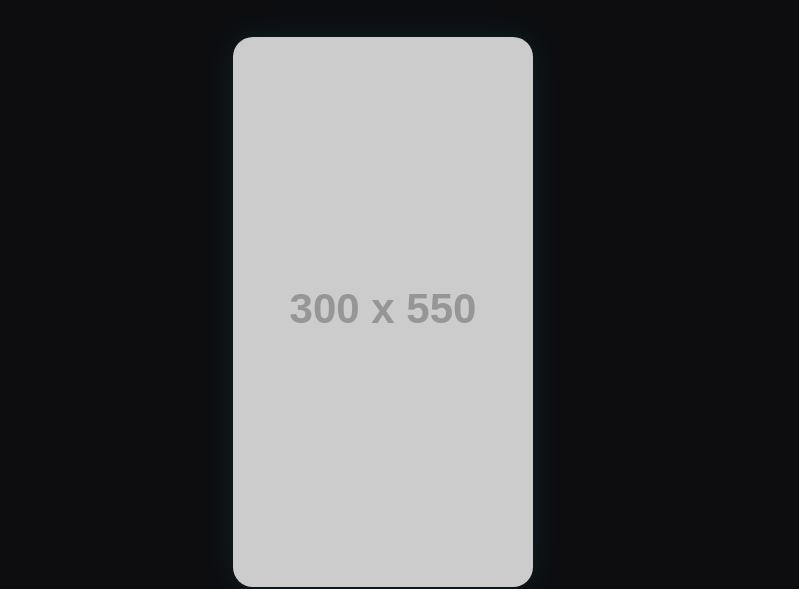
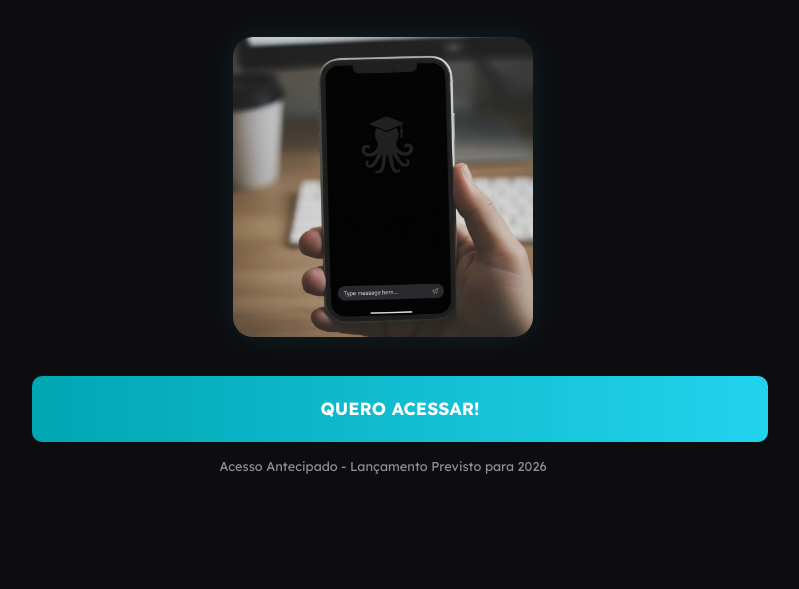
Before and after one commit to IsaacRop/T.E.O.LP, a plain HTML site: page Index.html in a window 1280 px wide. Shown: the part 215-804 px from the top of the page, without its empty margins (257-1056 px from the left). Drawn offline with Linux system fonts and the light colour scheme; placeholder pictures from the web are drawn by us; a web font is replaced by a local one.

Commit message:
fix - copy

```diff
--- a/Index.html
+++ b/Index.html
@@ -35,10 +35,10 @@ src="https://www.facebook.com/tr?id=1229355285899844&ev=PageView&noscript=1"
         <h1>Passe no ENEM sem surtar com os estudos.</h1>
         <p>TEO é o primeiro tutor de IA que age como um personal trainer nos estudos. Ele etendende seu modo de aprendizado e se adapta para te ensinar da melhor forma.</p>
 
-        <img class="mockup-celular" src="https://via.placeholder.com/300x550" alt="Mockup do chat do TEO em um celular">
+        <img class="mockup-celular" src="/gemini-watermark-removed-1761256064927.png" alt="Mockup do chat do TEO em um celular">
 
-        <a href="form.html" id="cta-assinar-agora">QUERO MEU PLANO DE APROVAÇÃO</a>
-        <p class="cta-note">Garanta acesso grátis no lançamento.</p>
+        <a href="form.html" id="cta-assinar-agora">QUERO ACESSAR!</a>
+        <p class="cta-note">Acesso Antecipado - Lançamento Previsto para 2026</p>
     </header>
 
     <main>
@@ -83,12 +83,12 @@ src="https://www.facebook.com/tr?id=1229355285899844&ev=PageView&noscript=1"
             <h2>O que os futuros aprovados estão dizendo:</h2>
 
             <blockquote>
-                <p>“A ideia de uma IA é exatamente o que eu preciso pra parar de enrolar. Já quero!”</p>
+                <p>“A ideia de um Tutor IA é exatamente o que eu preciso. Já quero!”</p>
                 <cite>— Gabriel M., Vestibulando de Medicina</cite>
             </blockquote>
 
             <blockquote>
-                <p>“Finalmente alguém entendeu que cada pessoa aprende de um jeito. Ter um tutor que se adapta ao meu ritmo seria uma virada de jogo.”</p>
+                <p>“Finalmente alguém entendeu que cada pessoa aprende de um jeito. Ter um tutor que se adapta ao meu ritmo seria essencial.”</p>
                 <cite>— Juliana R., Estudante do Ensino Médio</cite>
             </blockquote>
         </section>
@@ -97,7 +97,7 @@ src="https://www.facebook.com/tr?id=1229355285899844&ev=PageView&noscript=1"
             <h2>Sua Vaga na Universidade Está a um Clique de Distância.</h2>
             <p>Deixe a procrastinação pros seus concorrentes. Faça parte do grupo exclusivo de estudantes que terá acesso antecipado ao TEO e garanta acesso grátis no lançamento. O risco é zero.</p>
             <br>
-            <a href="form.html" id="cta-assinar-agora">QUERO MEU PLANO DE APROVAÇÃO</a>
+            <a href="form.html" id="cta-assinar-agora">QUERO ACESSAR!</a>
         </section>
     </main>
 
```
Also changed, not shown: gemini-watermark-removed-1761256064927.png (added). Lines whose indentation alone changed are shown as unchanged.
